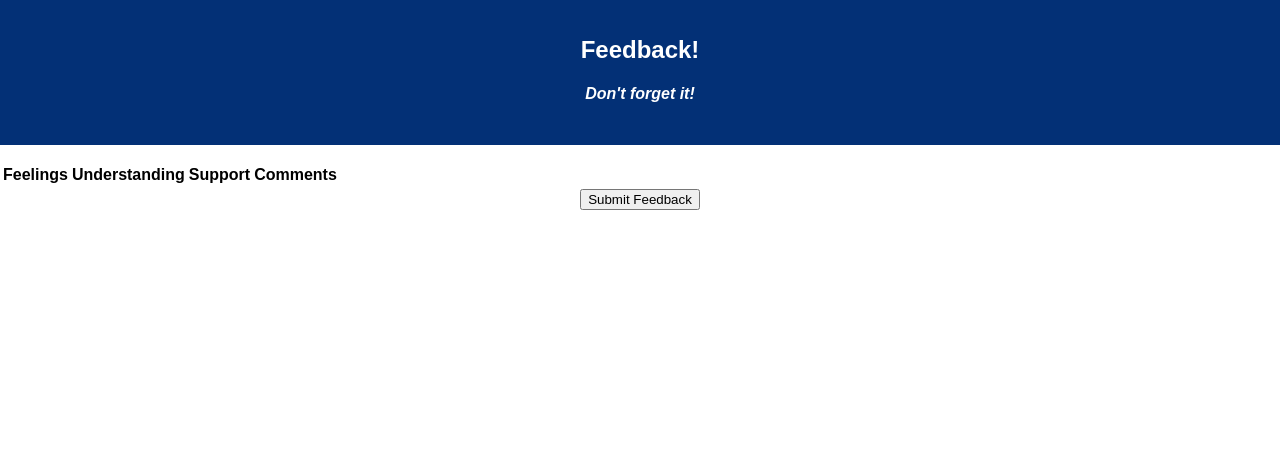
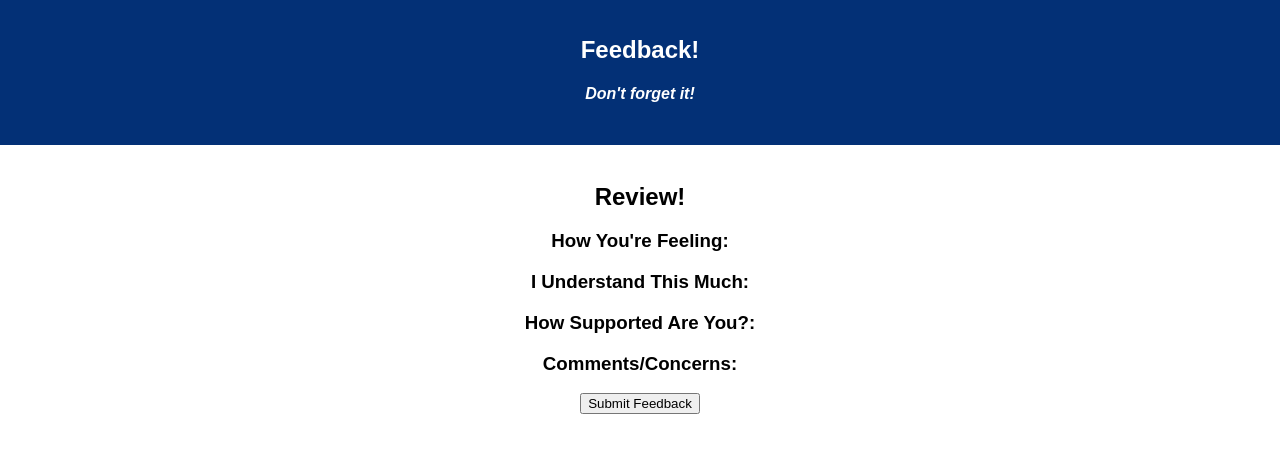
Before and after one commit to KaetiG/redux-feedback, a React (Create React App) app: page /#/review in a window 1280 px wide. Shown: the top 452 px of the page. Built offline with nearby package versions, Linux system fonts and the light colour scheme.

Commit message:
server and database update upon submit

```diff
--- a/src/components/Comments/Comments.js
+++ b/src/components/Comments/Comments.js
@@ -12,7 +12,7 @@ class Comments extends Component {
         })
     }
     handleComments = () => {
-        this.props.dispatch({ type: 'ADD_FEEDBACK', payload: this.state.comments })
+        this.props.dispatch({ type: 'ADD_FEEDBACK', payload: this.state })
         this.props.history.push('/review');
     }
     render() {
--- a/src/components/Feelings/Feelings.js
+++ b/src/components/Feelings/Feelings.js
@@ -13,7 +13,7 @@ state = {
         })
     }
     handleFeelings = () => {
-        this.props.dispatch({type: 'ADD_FEEDBACK', payload: this.state.feeling})
+        this.props.dispatch({type: 'ADD_FEEDBACK', payload: this.state})
         this.props.history.push('/understanding');
     }
     render() {
--- a/src/components/Review/Review.js
+++ b/src/components/Review/Review.js
@@ -4,33 +4,28 @@ import axios from 'axios';
 
 class Review extends Component {
     handleSubmit = () => {
-        this.props.dispatch({ type: 'CLEAR_FEEDBACK' })
         //POST ROUTE
         axios({
             method: 'POST',
-            url: `/`,
+            url: '/',
             data: this.props.reduxState.feedbackReducer
           }).then((response) => {
             this.props.history.push('/');
+          }).then((response) => {
+            this.props.dispatch({ type: 'CLEAR_FEEDBACK' })
           })
+        console.log(this.props.reduxState)
 
     }
     render() {
         return (
             <>
-                <table>
-                    <tbody>
-                        <tr>
-                            <th>Feelings</th>
-                            <th>Understanding</th>
-                            <th>Support</th>
-                            <th>Comments</th>
-                        </tr>
-                        <tr>
-                            {this.props.reduxState.feedbackReducer.map((feedback) =>
-                                <td>{feedback}</td>)}</tr>
-                    </tbody>
-                </table>
+
+                <h2>Review!</h2>
+                <h3>How You're Feeling: {this.props.reduxState.feedbackReducer.feeling}</h3>
+                <h3>I Understand This Much: {this.props.reduxState.feedbackReducer.understanding}</h3>
+                <h3>How Supported Are You?: {this.props.reduxState.feedbackReducer.support}</h3>
+                <h3>Comments/Concerns: {this.props.reduxState.feedbackReducer.comments}</h3>
                 <button onClick={this.handleSubmit}>Submit Feedback</button>
 
             </>
--- a/src/components/Support/Support.js
+++ b/src/components/Support/Support.js
@@ -12,7 +12,7 @@ class Support extends Component {
         })
     }
     handleSupport = () => {
-        this.props.dispatch({ type: 'ADD_FEEDBACK', payload: this.state.support })
+        this.props.dispatch({ type: 'ADD_FEEDBACK', payload: this.state })
         this.props.history.push('/comments');
     }
     render() {
--- a/src/components/Understanding/Understanding.js
+++ b/src/components/Understanding/Understanding.js
@@ -12,7 +12,7 @@ class Understanding extends Component {
         })
     }
     handleKnowledge = () => {
-        this.props.dispatch({ type: 'ADD_FEEDBACK', payload: this.state.understanding })
+        this.props.dispatch({ type: 'ADD_FEEDBACK', payload: this.state })
         this.props.history.push('/support');
     }
     render() {
--- a/src/index.js
+++ b/src/index.js
@@ -9,12 +9,12 @@ import { applyMiddleware, createStore, combineReducers } from 'redux';
 import { Provider } from 'react-redux';
 import { logger } from 'redux-logger';
 
-const feedbackReducer = (state = [], action) => {
+const feedbackReducer = (state = {}, action) => {
     if (action.type === 'ADD_FEEDBACK'){
         console.log(action.payload)
-        return [...state, action.payload]
+        return {...state, ...action.payload}
     }else if (action.type === 'CLEAR_FEEDBACK') {
-        return [];
+        return {};
     }
     return state;
 }
@@ -30,3 +30,8 @@ const storeInstance = createStore(
 
 ReactDOM.render(<Provider store={storeInstance}><App /></Provider>, document.getElementById('root'));
 registerServiceWorker();
+
+///////////TO DO////////////
+//make new review component
+////////ternary^^^^
+//make radio buttons
```
Also changed, not shown: 2 other files (tests, documents, lock files or other folders).
